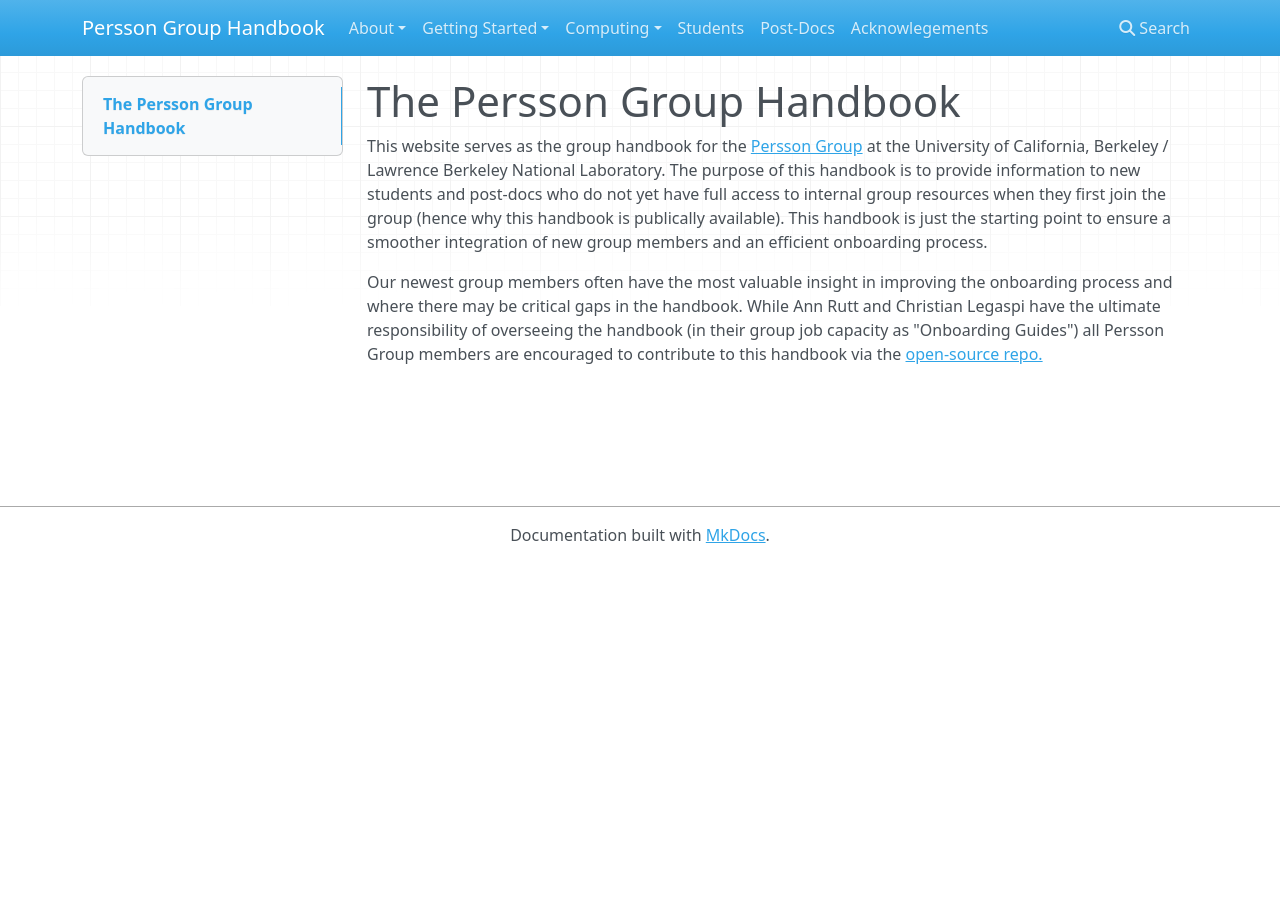
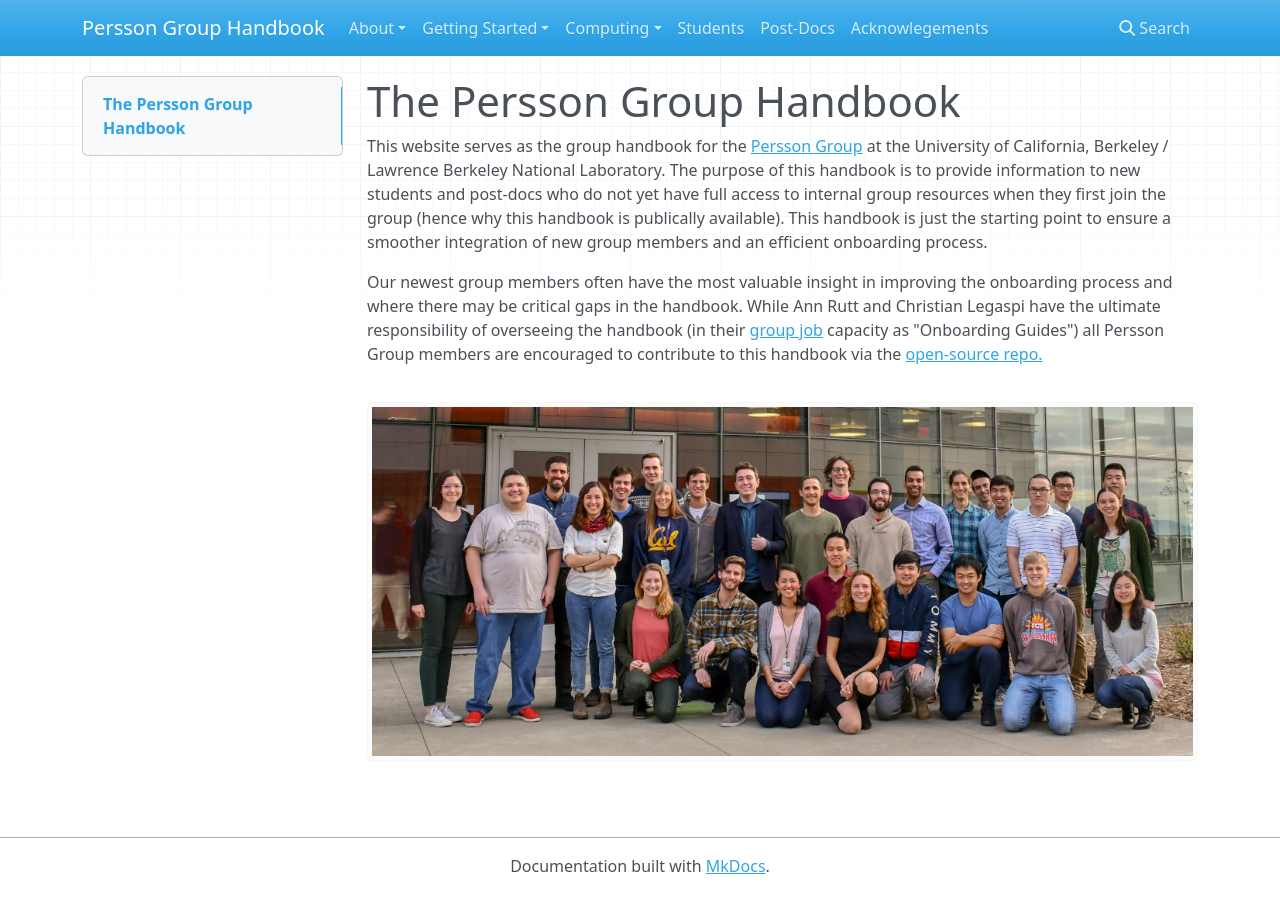
Before and after one commit to perssongroup/handbook, an MkDocs documentation site: the page built from docs/index.md, in a window 1280 px wide. Built offline with MkDocs 1.6.1, drawn with Linux system fonts in a browser that asks for light colours; nearby versions of some CDN libraries; part of the change alters nothing that is shown.

Commit message:
Added Persson Group Photo to index

```diff
--- a/docs/index.md
+++ b/docs/index.md
@@ -2,4 +2,7 @@
 
 This website serves as the group handbook for the [Persson Group](http://perssongroup.lbl.gov) at the University of California, Berkeley / Lawrence Berkeley National Laboratory. The purpose of this handbook is to provide information to new students and post-docs who do not yet have full access to internal group resources when they first join the group (hence why this handbook is publically available). This handbook is just the starting point to ensure a smoother integration of new group members and an efficient onboarding process.
 
-Our newest group members often have the most valuable insight in improving the onboarding process and where there may be critical gaps in the handbook. While Ann Rutt and Christian Legaspi have the ultimate responsibility of overseeing the handbook (in their group job capacity as "Onboarding Guides") all Persson Group members are encouraged to contribute to this handbook via the [open-source repo.](https://github.com/perssongroup/handbook)
+Our newest group members often have the most valuable insight in improving the onboarding process and where there may be critical gaps in the handbook. While Ann Rutt and Christian Legaspi have the ultimate responsibility of overseeing the handbook (in their [group job](../about/group_jobs) capacity as "Onboarding Guides") all Persson Group members are encouraged to contribute to this handbook via the [open-source repo.](https://github.com/perssongroup/handbook)
+
+
+![Persson Group Photo](resources/Persson_Group_Image.jpg)
```
Also changed, not shown: docs/resources/Persson_Group_Image.jpg (added).
